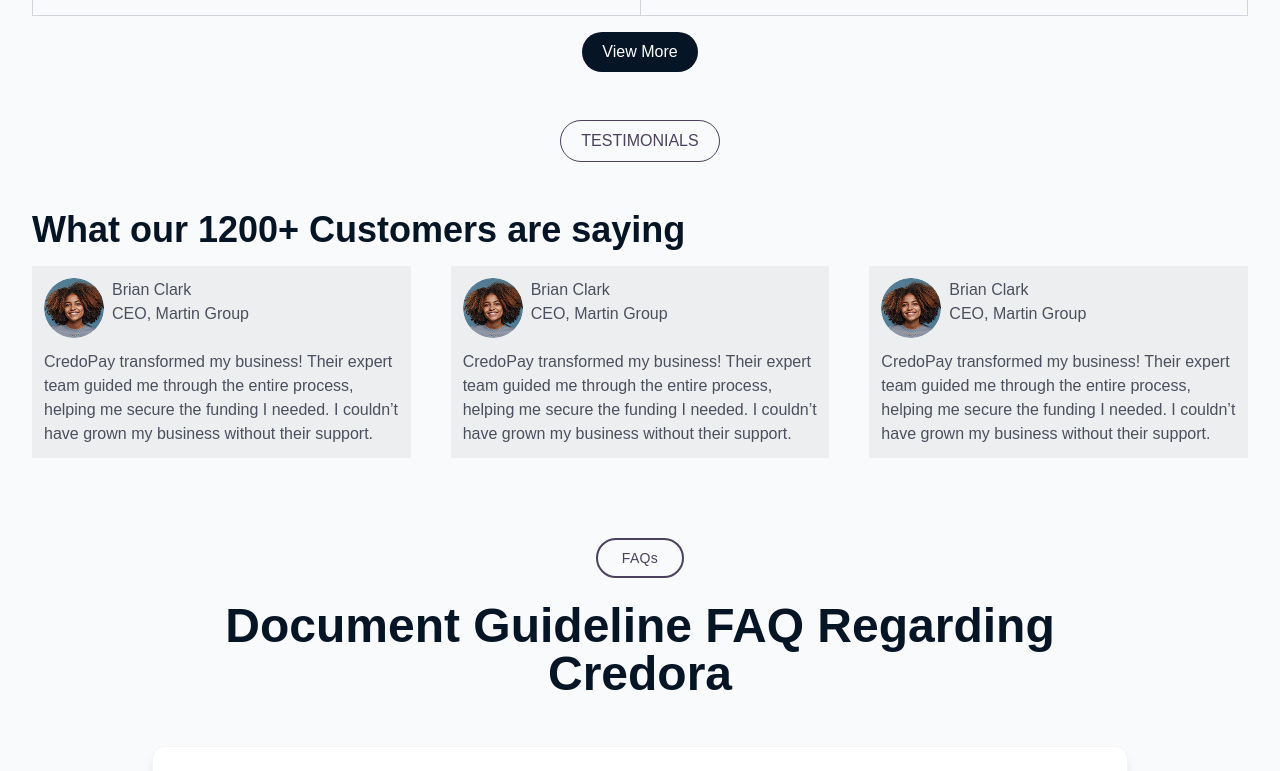
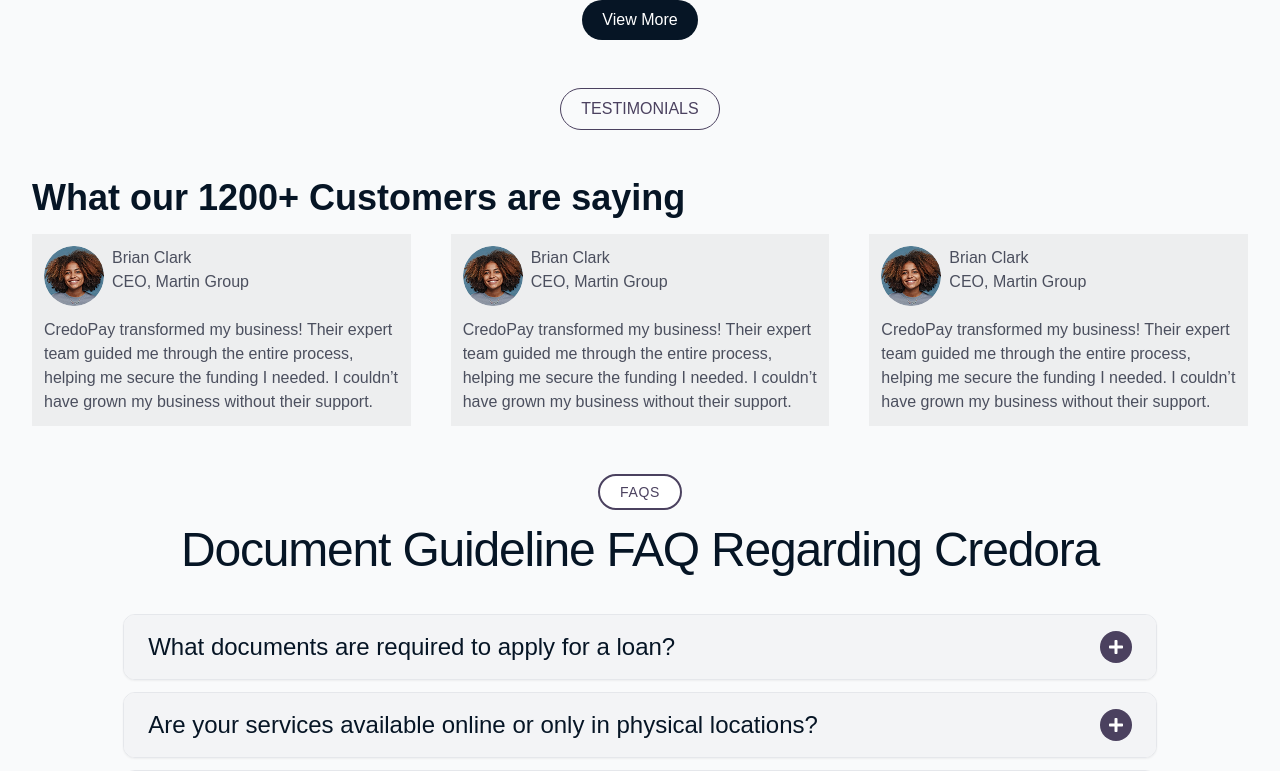
Before and after one commit to KOlivier2119/credora, a Next.js app: page / in a window 1280 px wide. Shown: the part 2000-2771 px from the top of the page. Built offline with nearby package versions, Linux system fonts and the light colour scheme.

Commit message:
Changing the components

```diff
--- a/components/About.tsx
+++ b/components/About.tsx
@@ -52,8 +52,8 @@
             <Image
               src={man}
               alt="Man Image"
-              width={500}
-              height={400}
+              width={300}
+              height={100}
               className="rounded-lg object-cover w-full"
             />
           </div>
@@ -61,12 +61,12 @@
             <Image
               src={discuss}
               alt="Discussion Image"
-              width={500}
-              height={400}
+              width={50}
+              height={20}
               className="rounded-md object-cover w-full"
             />
           </div>
-          <div className="bg-[#061525] flex flex-col justify-center items-center p-24 rounded-lg text-center">
+          <div className="bg-[#061525] flex flex-col justify-center items-center p-6 lg:p-20 rounded-lg text-center">
             <h1 className="font-bold text-white text-3xl">25+</h1>
             <p className="text-white text-sm">Years of Experience</p>
           </div>
--- a/components/FAQ.tsx
+++ b/components/FAQ.tsx
@@ -1,7 +1,7 @@
 "use client";
 
 import { useState } from "react";
-import { FaChevronDown, FaChevronUp } from "react-icons/fa";
+import { FaPlus, FaMinus } from "react-icons/fa";
 import Image from "next/image";
 import image from "@/public/image.svg";
 
@@ -42,44 +42,48 @@
   ];
 
   return (
-    <section className="w-full py-20 bg-gray-50">
-      <div className="max-w-5xl mx-auto px-6">
+    <section className="w-full py-12 bg-gray-50">
+      <div className="max-w-7xl mx-auto px-4 sm:px-6 lg:px-8">
         {/* FAQ Header */}
-        <div className="text-center mb-12">
-          <button className="text-[#4B415F] border-2 border-[#4B415F] rounded-full py-2 px-6 text-sm font-medium tracking-wide transition-all duration-300">
+        <div className="text-center mb-10">
+          <button className="text-[#4B415F] border-2 border-[#4B415F] rounded-full py-1.5 px-5 text-sm font-medium uppercase tracking-wider bg-white">
             FAQs
           </button>
-          <h2 className="text-4xl md:text-5xl font-bold text-[#061525] mt-6 leading-tight">
+          <h2 className="text-3xl sm:text-4xl lg:text-5xl text-[#061525] mt-4 leading-tight tracking-tight">
             Document Guideline FAQ Regarding Credora
           </h2>
         </div>
 
         {/* Accordion Section */}
-        <div className="space-y-5">
+        <div className="space-y-3 w-[85%] mx-auto">
           {faqs.map((faq, index) => (
             <div
               key={index}
-              className="bg-white rounded-xl shadow-lg border border-gray-100 overflow-hidden transform transition-all duration-300 hover:shadow-xl"
+              className="bg-white rounded-xl border border-gray-200 overflow-hidden shadow-sm"
             >
               <button
                 onClick={() => toggleAccordion(index)}
-                className="w-full flex justify-between items-center p-6 text-left text-[#061525] font-semibold text-lg md:text-xl focus:outline-none hover:bg-gray-50 transition-colors duration-200"
+                className="w-full flex justify-between items-center px-6 py-4 text-left text-[#061525] font-medium text-lg sm:text-xl lg:text-2xl focus:outline-none bg-gray-100"
               >
-                <span>{faq.question}</span>
-                {activeIndex === index ? (
-                  <FaChevronUp className="text-[#061525] w-5 h-5" />
-                ) : (
-                  <FaChevronDown className="text-[#061525] w-5 h-5" />
-                )}
+                <span className="pr-6">{faq.question}</span>
+                <span className="flex-shrink-0 bg-[#4B415F] text-white rounded-full p-2">
+                  {activeIndex === index ? (
+                    <FaMinus className="w-4 h-4" />
+                  ) : (
+                    <FaPlus className="w-4 h-4" />
+                  )}
+                </span>
               </button>
               <div
-                className={`overflow-hidden transition-all duration-500 ease-in-out ${
-                  activeIndex === index ? "max-h-96 p-6" : "max-h-0 p-0"
+                className={`transition-all duration-500 ease-in-out ${
+                  activeIndex === index ? "max-h-[400px] opacity-100" : "max-h-0 opacity-0"
                 }`}
               >
-                <p className="text-gray-700 text-base md:text-lg leading-relaxed">
-                  {faq.answer}
-                </p>
+                <div className="px-6 py-4 bg-white">
+                  <p className="text-gray-600 text-base sm:text-lg leading-relaxed">
+                    {faq.answer}
+                  </p>
+                </div>
               </div>
             </div>
           ))}
@@ -87,22 +91,22 @@
       </div>
 
       {/* Trust Section */}
-      <div className="max-w-6xl mx-auto px-6 mt-16 flex flex-col md:flex-row items-center justify-between gap-10">
-        <div className="text-center md:text-left">
-          <h2 className="text-3xl md:text-4xl font-bold text-[#061525] mb-6 leading-snug">
+      <div className="max-w-7xl mx-auto px-4 sm:px-6 lg:px-8 mt-12 flex flex-col lg:flex-row items-center justify-between gap-8">
+        <div className="text-center lg:text-left lg:w-1/2">
+          <h2 className="text-2xl sm:text-3xl lg:text-4xl text-[#061525] mb-4 leading-snug tracking-tight">
             We build trust with all customers by combining creativity with
             tailored business solutions
           </h2>
-          <button className="bg-[#061525] text-white font-medium py-3 px-8 rounded-full hover:bg-[#172c42] transition-all duration-300 shadow-md">
+          <button className="bg-[#061525] text-white font-medium py-2 px-6 rounded-full transition-colors duration-300">
             Contact Us
           </button>
         </div>
-        <div className="flex-shrink-0">
+        <div className="flex-shrink-0 lg:w-1/2 flex justify-center">
           <Image
             src={image}
             alt="Illustration"
-            width={300}
-            height={300}
+            width={250}
+            height={250}
             className="object-contain"
           />
         </div>
--- a/components/Hero.tsx
+++ b/components/Hero.tsx
@@ -18,7 +18,9 @@
           <p className="text-base sm:text-lg md:text-xl mb-6 text-gray-200">
             At Credora, we leverage AI technology to manage your finances and loans effectively, supporting you every step of the way.
           </p>
-          <button className="px-6 py-3 bg-white text-[#061525] rounded-full font-semibold text-sm sm:text-base hover:bg-opacity-90 transition-all duration-300 shadow-lg">
+          <button
+            className="px-6 py-3 bg-white text-[#061525] rounded-full font-semibold text-sm sm:text-base hover:bg-opacity-90 hover:bg-gray-50 hover:scale-110 hover:shadow-xl transition-all duration-300 shadow-lg"
+          >
             Get Started
           </button>
         </div>
```
